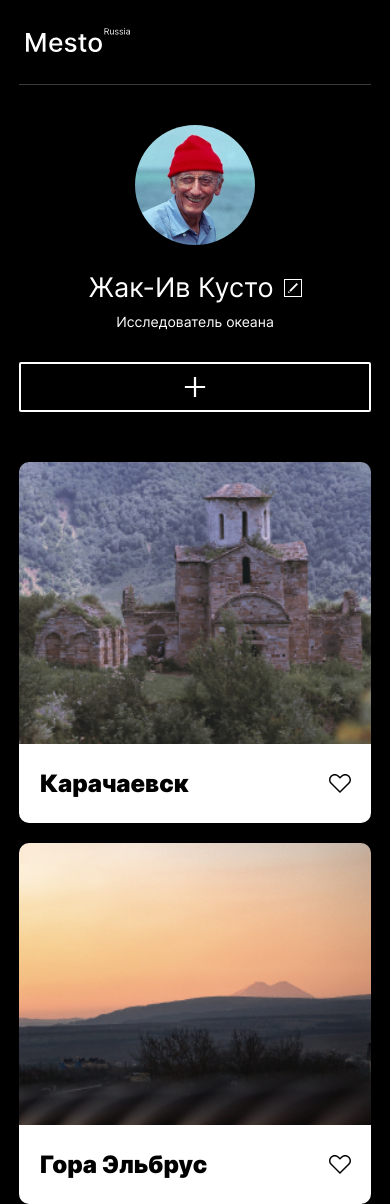
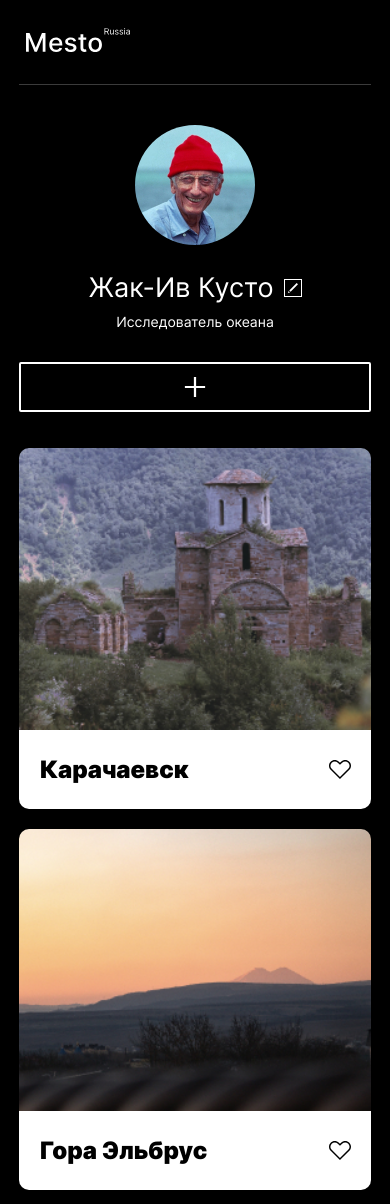
Before and after one commit to izhddm/mesto-project-bootcamp, a plain HTML site: page index.html in a window 390 px wide. Shown: the top 1204 px of the page. Drawn offline with Linux system fonts and the light colour scheme.

Commit message:
feat: media запрос на 424px для cards

```diff
--- a/blocks/cards/cards.css
+++ b/blocks/cards/cards.css
@@ -2,3 +2,9 @@
   width: 100%;
   margin: 50px 0 0 0;
 }
+
+@media screen and (max-width: 424px) {
+  .cards {
+    margin-top: 36px;
+  }
+}
```
